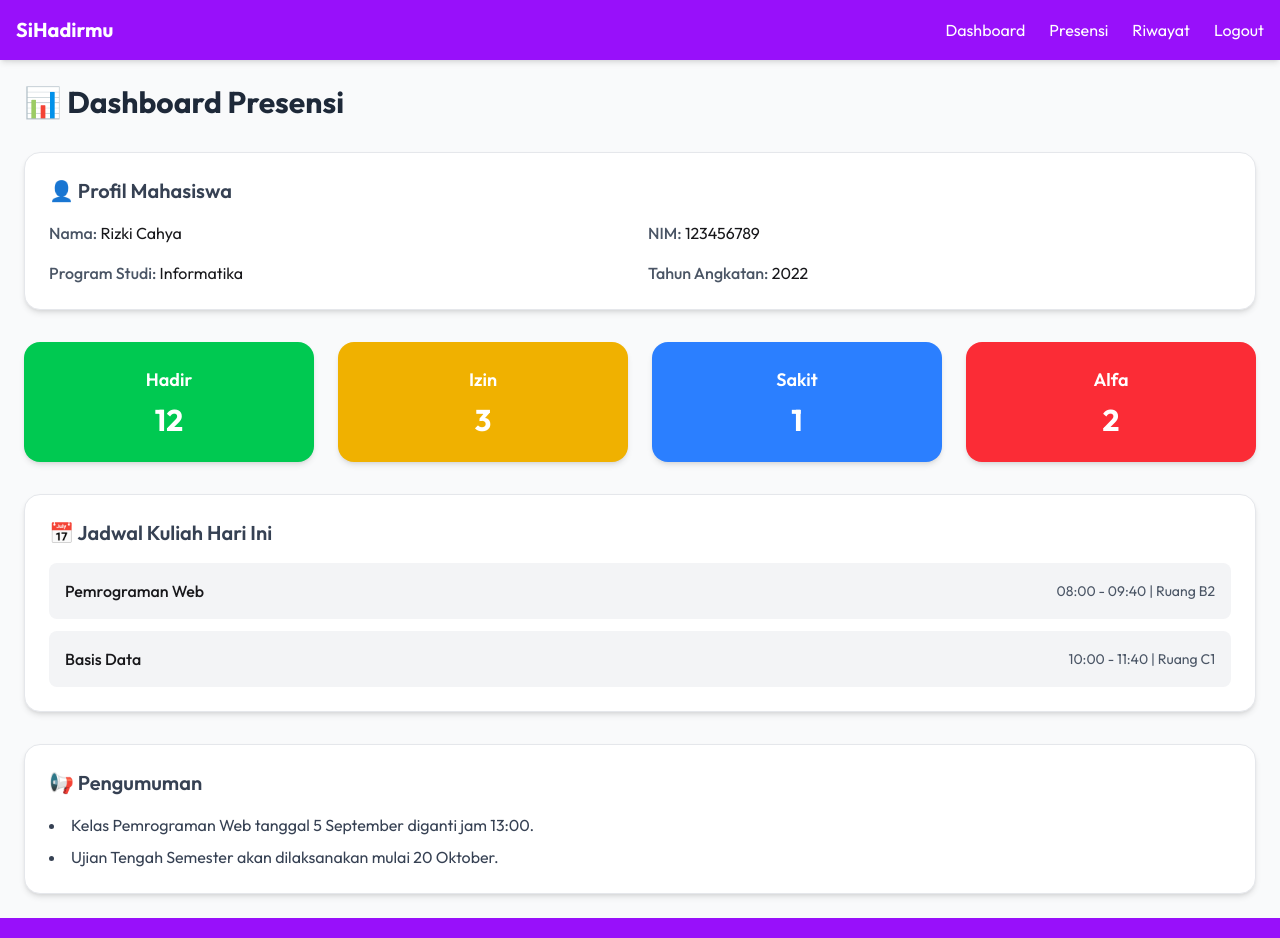
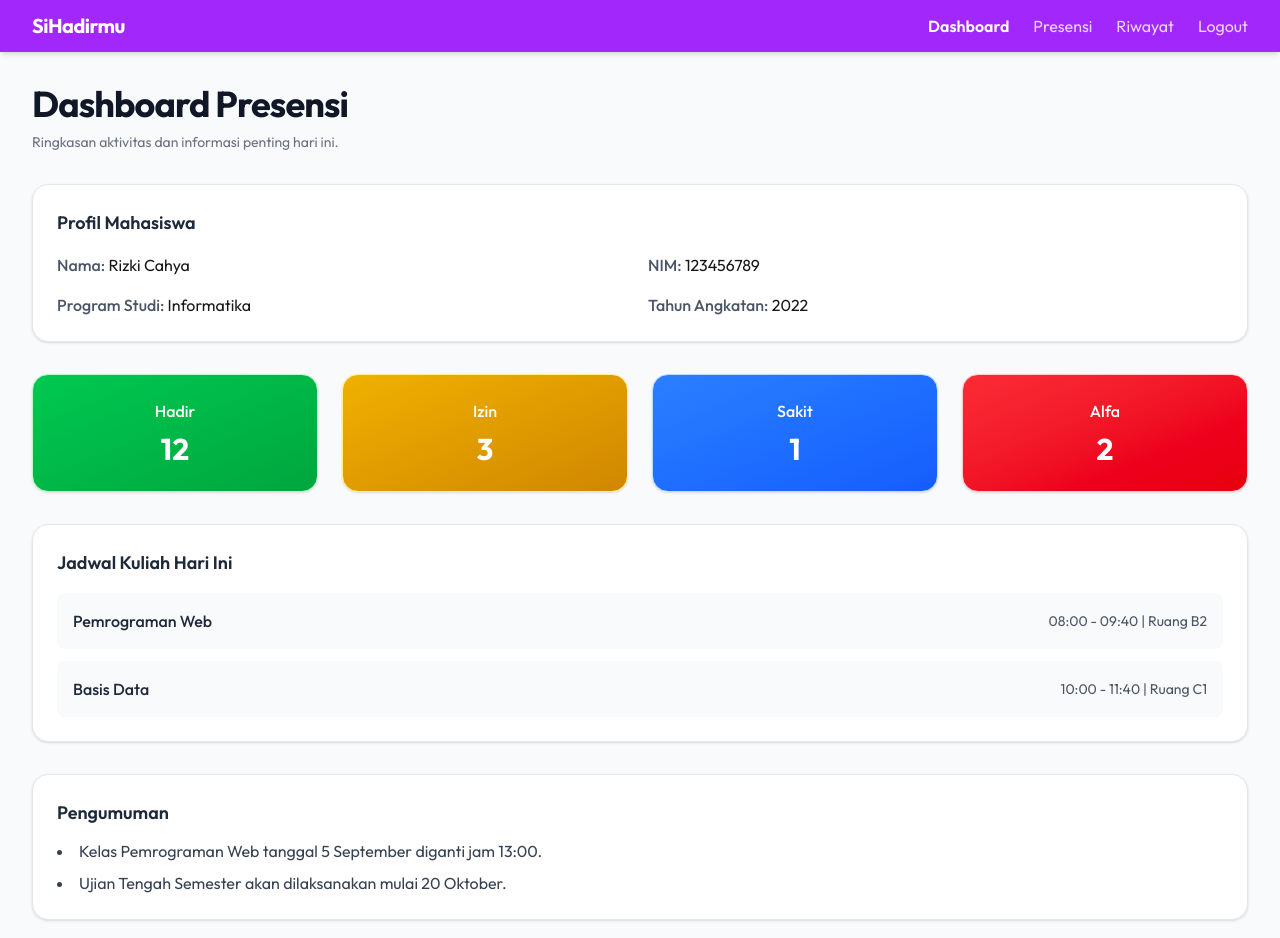
Before and after one commit to rizkicahyaa/si-hadirmu, a React (Vite) app in the folder frontend/: page / in a window 1280 px wide. Shown: the top 938 px of the page. Built offline with nearby package versions, Linux system fonts and the light colour scheme.

Commit message:
Feat: Change layout feature on dashboard

```diff
--- a/frontend/src/App.css
+++ b/frontend/src/App.css
@@ -4,3 +4,13 @@
 * {
     font-family: "Outfit", sans-serif;
 }
+
+html, body, #root {
+    height: 100%;
+}
+
+body {
+    -webkit-font-smoothing: antialiased;
+    -moz-osx-font-smoothing: grayscale;
+    background: linear-gradient(180deg, #f8fafc 0%, #f1f5f9 100%);
+}
--- a/frontend/src/App.tsx
+++ b/frontend/src/App.tsx
@@ -10,7 +10,10 @@ import Login from "./page/Login";
 function App() {
     return (
         <Router>
+            <div className="min-h-screen flex flex-col bg-gray-50">
                 <Navbar />
+                <main className="flex-1">
+                    <div className="container mx-auto px-4 md:px-6 lg:px-8 py-6 md:py-8">
                         <Routes>
                             <Route
                                 path="/"
@@ -24,7 +27,10 @@ function App() {
                             <Route path="/riwayat" element={<Riwayat />} />
                             <Route path="/login" element={<Login />} />
                         </Routes>
+                    </div>
+                </main>
                 <Footer />
+            </div>
         </Router>
     );
 }
--- a/frontend/src/components/Dashboard.tsx
+++ b/frontend/src/components/Dashboard.tsx
@@ -1,11 +1,16 @@
 const Dashboard = () => {
     return (
-        <div className="flex flex-col min-h-screen bg-gray-50 p-6">
-            <h1 className="text-3xl font-bold mb-8 text-gray-800">📊 Dashboard Presensi</h1>
+        <div className="flex flex-col gap-8">
+            <header className="flex items-center justify-between">
+                <div>
+                    <h1 className="text-3xl md:text-4xl font-bold tracking-tight text-gray-900">Dashboard Presensi</h1>
+                    <p className="mt-2 text-sm text-gray-500">Ringkasan aktivitas dan informasi penting hari ini.</p>
+                </div>
+            </header>
 
-            <div className="bg-white rounded-2xl shadow-md p-6 mb-8 border border-gray-200">
-                <h2 className="text-xl font-semibold mb-4 text-gray-700">👤 Profil Mahasiswa</h2>
-                <div className="grid grid-cols-1 sm:grid-cols-2 gap-4">
+            <section className="bg-white rounded-2xl shadow-sm p-6 border border-gray-200">
+                <h2 className="text-lg font-semibold text-gray-800">Profil Mahasiswa</h2>
+                <div className="mt-4 grid grid-cols-1 sm:grid-cols-2 gap-4">
                     <p>
                         <span className="font-medium text-gray-600">Nama:</span> Rizki Cahya
                     </p>
@@ -19,48 +24,50 @@ const Dashboard = () => {
                         <span className="font-medium text-gray-600">Tahun Angkatan:</span> 2022
                     </p>
                 </div>
-            </div>
+            </section>
 
-            <div className="grid grid-cols-2 md:grid-cols-4 gap-6 mb-8">
-                <div className="bg-green-500 text-white rounded-2xl p-6 text-center shadow-md hover:scale-105 transform transition">
-                    <h2 className="text-lg font-semibold">Hadir</h2>
+            <section>
+                <div className="grid grid-cols-2 md:grid-cols-4 gap-6">
+                    <div className="rounded-2xl p-6 text-center shadow-sm border border-green-200 bg-gradient-to-br from-green-500 to-green-600 text-white hover:shadow-md transition">
+                        <h3 className="text-base font-medium">Hadir</h3>
                         <p className="text-3xl font-bold mt-2">12</p>
                     </div>
-                <div className="bg-yellow-500 text-white rounded-2xl p-6 text-center shadow-md hover:scale-105 transform transition">
-                    <h2 className="text-lg font-semibold">Izin</h2>
+                    <div className="rounded-2xl p-6 text-center shadow-sm border border-yellow-200 bg-gradient-to-br from-yellow-500 to-yellow-600 text-white hover:shadow-md transition">
+                        <h3 className="text-base font-medium">Izin</h3>
                         <p className="text-3xl font-bold mt-2">3</p>
                     </div>
-                <div className="bg-blue-500 text-white rounded-2xl p-6 text-center shadow-md hover:scale-105 transform transition">
-                    <h2 className="text-lg font-semibold">Sakit</h2>
+                    <div className="rounded-2xl p-6 text-center shadow-sm border border-blue-200 bg-gradient-to-br from-blue-500 to-blue-600 text-white hover:shadow-md transition">
+                        <h3 className="text-base font-medium">Sakit</h3>
                         <p className="text-3xl font-bold mt-2">1</p>
                     </div>
-                <div className="bg-red-500 text-white rounded-2xl p-6 text-center shadow-md hover:scale-105 transform transition">
-                    <h2 className="text-lg font-semibold">Alfa</h2>
+                    <div className="rounded-2xl p-6 text-center shadow-sm border border-red-200 bg-gradient-to-br from-red-500 to-red-600 text-white hover:shadow-md transition">
+                        <h3 className="text-base font-medium">Alfa</h3>
                         <p className="text-3xl font-bold mt-2">2</p>
                     </div>
                 </div>
+            </section>
 
-            <div className="bg-white rounded-2xl shadow-md p-6 mb-8 border border-gray-200">
-                <h2 className="text-xl font-semibold mb-4 text-gray-700">📅 Jadwal Kuliah Hari Ini</h2>
-                <ul className="space-y-3">
-                    <li className="p-4 bg-gray-100 rounded-lg flex justify-between items-center hover:bg-gray-200 transition">
-                        <span className="font-medium">Pemrograman Web</span>
+            <section className="bg-white rounded-2xl shadow-sm p-6 border border-gray-200">
+                <h2 className="text-lg font-semibold text-gray-800">Jadwal Kuliah Hari Ini</h2>
+                <ul className="mt-4 space-y-3">
+                    <li className="p-4 bg-gray-50 rounded-lg flex justify-between items-center hover:bg-gray-100 transition">
+                        <span className="font-medium text-gray-800">Pemrograman Web</span>
                         <span className="text-sm text-gray-600">08:00 - 09:40 | Ruang B2</span>
                     </li>
-                    <li className="p-4 bg-gray-100 rounded-lg flex justify-between items-center hover:bg-gray-200 transition">
-                        <span className="font-medium">Basis Data</span>
+                    <li className="p-4 bg-gray-50 rounded-lg flex justify-between items-center hover:bg-gray-100 transition">
+                        <span className="font-medium text-gray-800">Basis Data</span>
                         <span className="text-sm text-gray-600">10:00 - 11:40 | Ruang C1</span>
                     </li>
                 </ul>
-            </div>
+            </section>
 
-            <div className="bg-white rounded-2xl shadow-md p-6 border border-gray-200">
-                <h2 className="text-xl font-semibold mb-4 text-gray-700">📢 Pengumuman</h2>
-                <ul className="list-disc list-inside space-y-2 text-gray-700">
+            <section className="bg-white rounded-2xl shadow-sm p-6 border border-gray-200">
+                <h2 className="text-lg font-semibold text-gray-800">Pengumuman</h2>
+                <ul className="mt-3 list-disc list-inside space-y-2 text-gray-700">
                     <li>Kelas Pemrograman Web tanggal 5 September diganti jam 13:00.</li>
                     <li>Ujian Tengah Semester akan dilaksanakan mulai 20 Oktober.</li>
                 </ul>
-            </div>
+            </section>
         </div>
     );
 };
--- a/frontend/src/components/Navbar.tsx
+++ b/frontend/src/components/Navbar.tsx
@@ -1,69 +1,72 @@
 import { useState } from "react";
+import { NavLink } from "react-router-dom";
 
 const Navbar = () => {
     const [isOpen, setIsOpen] = useState(false);
 
+    const baseLink = "transition-colors hover:text-white/90";
+    const activeLink = "text-white font-semibold";
+
     return (
-        <nav className="bg-purple-600 text-white shadow-md sticky top-0 z-50">
-            <div className="container mx-auto flex justify-between items-center p-4">
-                <a href="/" className="text-xl font-bold">
+        <nav className="sticky top-0 z-50 bg-purple-600/90 backdrop-blur supports-backdrop-blur:bg-purple-600/80 text-white shadow-md">
+            <div className="container mx-auto flex justify-between items-center px-4 md:px-6 lg:px-8 py-3">
+                <NavLink to="/" className="text-xl font-bold tracking-tight">
                     SiHadirmu
-                </a>
+                </NavLink>
 
-                <ul className="hidden md:flex space-x-6">
+                <ul className="hidden md:flex items-center gap-6">
                     <li>
-                        <a href="/" className="hover:text-gray-200">
+                        <NavLink to="/" end className={({ isActive }) => `${baseLink} ${isActive ? activeLink : "text-white/80"}`}>
                             Dashboard
-                        </a>
+                        </NavLink>
                     </li>
                     <li>
-                        <a href="/presensi" className="hover:text-gray-200">
+                        <NavLink to="/presensi" className={({ isActive }) => `${baseLink} ${isActive ? activeLink : "text-white/80"}`}>
                             Presensi
-                        </a>
+                        </NavLink>
                     </li>
                     <li>
-                        <a href="/riwayat" className="hover:text-gray-200">
+                        <NavLink to="/riwayat" className={({ isActive }) => `${baseLink} ${isActive ? activeLink : "text-white/80"}`}>
                             Riwayat
-                        </a>
+                        </NavLink>
                     </li>
                     <li>
-                        <a href="#" className="hover:text-red-300">
+                        <a href="#" className="text-white/80 hover:text-red-200 transition-colors">
                             Logout
                         </a>
                     </li>
                 </ul>
 
-                <button className="md:hidden" onClick={() => setIsOpen(!isOpen)}>
+                <button aria-label="Toggle menu" className="md:hidden p-2 rounded hover:bg-white/10" onClick={() => setIsOpen(!isOpen)}>
                     <svg xmlns="http://www.w3.org/2000/svg" className="h-6 w-6" fill="none" viewBox="0 0 24 24" stroke="currentColor">
-                        {isOpen ? <path strokeLinecap="round" strokeLinejoin="round" strokeWidth={2} d="M6 18L18 6M6 6l12 12" /> : <path strokeLinecap="round" strokeLinejoin="round" strokeWidth={2} d="M4 6h16M4 12h16M4 18h16" />}
+                        {isOpen ? (
+                            <path strokeLinecap="round" strokeLinejoin="round" strokeWidth={2} d="M6 18L18 6M6 6l12 12" />
+                        ) : (
+                            <path strokeLinecap="round" strokeLinejoin="round" strokeWidth={2} d="M4 6h16M4 12h16M4 18h16" />
+                        )}
                     </svg>
                 </button>
             </div>
 
             {isOpen && (
-                <ul className="md:hidden bg-purple-500 space-y-2 p-4">
+                <ul className="md:hidden bg-purple-600/95 backdrop-blur px-4 py-4 space-y-3">
                     <li>
-                        <a href="/" className="block hover:text-gray-200">
+                        <NavLink to="/" end onClick={() => setIsOpen(false)} className={({ isActive }) => `block ${baseLink} ${isActive ? activeLink : "text-white/90"}`}>
                             Dashboard
-                        </a>
+                        </NavLink>
                     </li>
                     <li>
-                        <a href="/presensi" className="block hover:text-gray-200">
+                        <NavLink to="/presensi" onClick={() => setIsOpen(false)} className={({ isActive }) => `block ${baseLink} ${isActive ? activeLink : "text-white/90"}`}>
                             Presensi
-                        </a>
+                        </NavLink>
                     </li>
                     <li>
-                        <a href="/riwayat" className="block hover:text-gray-200">
+                        <NavLink to="/riwayat" onClick={() => setIsOpen(false)} className={({ isActive }) => `block ${baseLink} ${isActive ? activeLink : "text-white/90"}`}>
                             Riwayat
-                        </a>
+                        </NavLink>
                     </li>
                     <li>
-                        <a href="/profil" className="block hover:text-gray-200">
-                            Profil
-                        </a>
-                    </li>
-                    <li>
-                        <a href="#" className="block hover:text-red-300">
+                        <a href="#" className="block text-white/90 hover:text-red-200 transition-colors">
                             Logout
                         </a>
                     </li>
```
Also changed, not shown: frontend/src/components/Footer.tsx (+8 -8 lines). Lines whose indentation alone changed are shown as unchanged.
